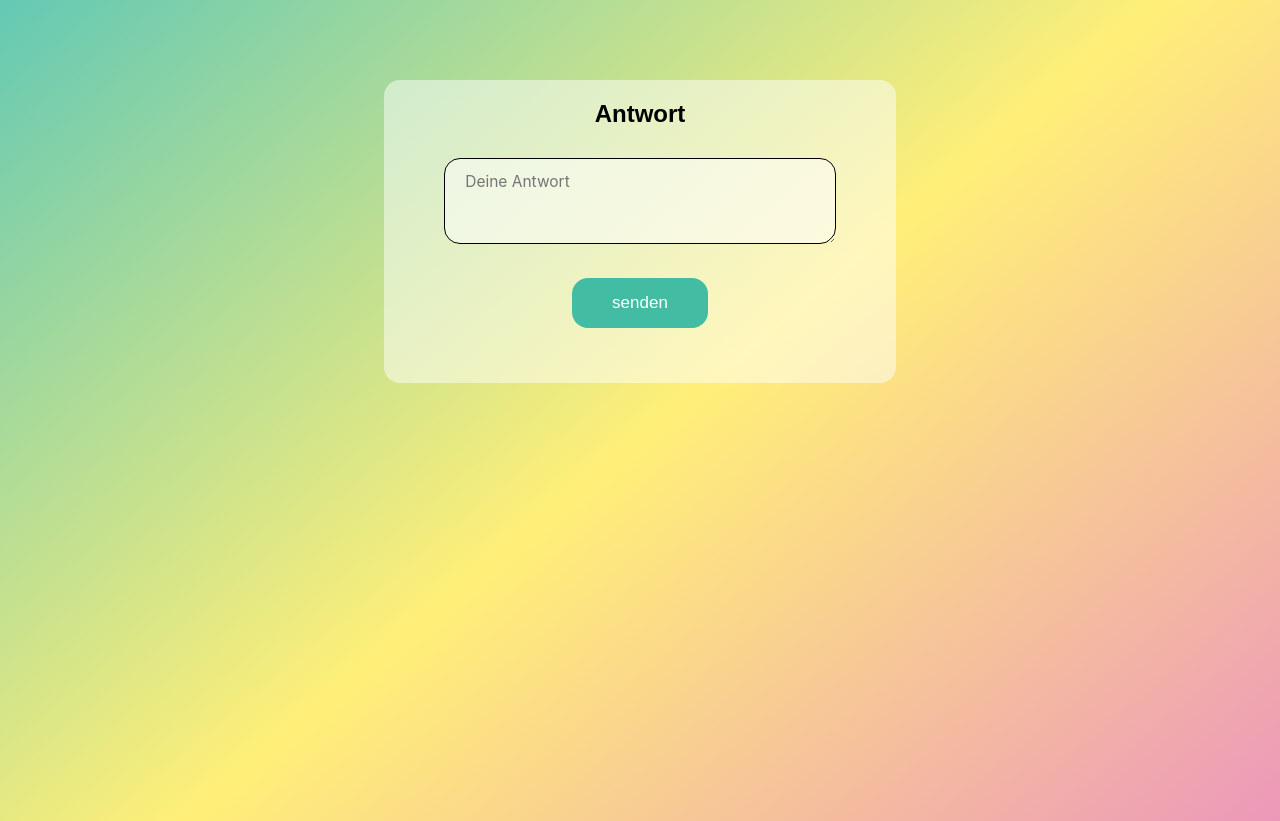
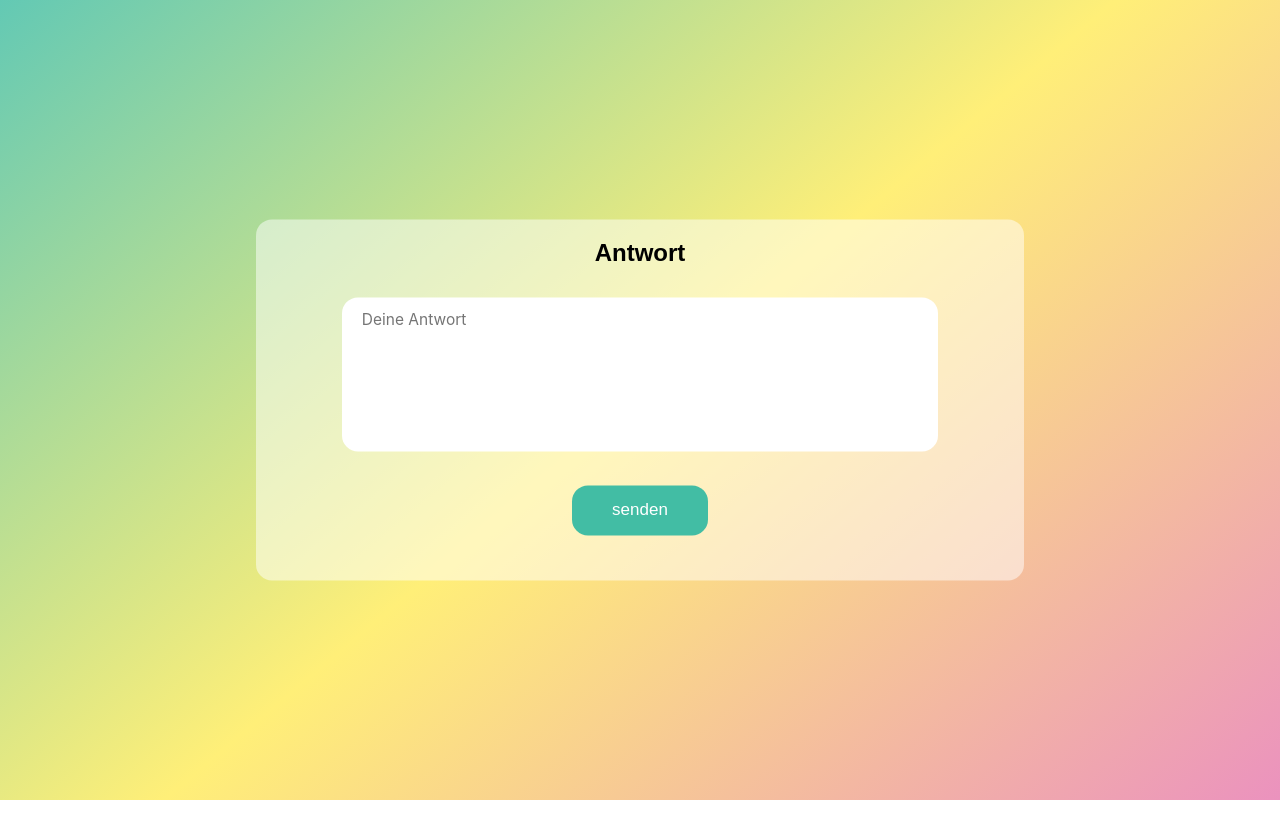
Before and after one commit to ceya96/Comment-App, a PHP site: page /answers.php in a window 1280 px wide. Shown: the top 821 px of the page. After the commit the page ends 800 px from the top, so only its background shows below. Run offline with PHP 8.4, Linux system fonts and the light colour scheme; some libraries are stand-ins or nearby versions.

Commit message:
worked on the answer section

```diff
--- a/Comment.php
+++ b/Comment.php
@@ -26,7 +26,7 @@ class Comment
         {
             while ($row = $result->fetch_assoc())
             {
-                echo "<div class='author-container'>" ."<span class='author'>" . $row["name"] . "</span>" . "<span class='author-id'>". " (" . $row["id"] . ")"."</span>". "<span class='author-mail'>". " (" . $row["email"] . ")"."</span>"."</div>" . $row["text"] . "<a href='answers.php'>Antworten</a>" . "<br>";
+                echo "<div class='author-container'>" ."<span class='author'>" . $row["name"] . "</span>" . "<span class='author-id'>". " (" . $row["id"] . ")"."</span>". "<span class='author-mail'>". " (" . $row["email"] . ")"."</span>"."</div>" . $row["text"] . "<a href='#'onclick='iframeshow()'>Antworten</a>" . "<br>";
                 //Todo vsprintf recherchieren
                 /*echo vsprintf('<br><h1 class="author">%s</h1><br>%s', [
                    'Yasin',
--- /dev/null
+++ b/answers.css
@@ -0,0 +1,81 @@
+*{
+    box-sizing: border-box;
+    padding:0;
+    margin: 0;
+}
+h2{
+    font-family: sans-serif;
+    text-align: center;
+    word-wrap: break-word;
+    margin-top: 15px;
+    margin-bottom: 25px;
+}
+body{
+    font-family: sans-serif;
+    background: linear-gradient(320deg, #eb92be, #ffef78,#63c9b4);
+    height: 100vh;
+}
+.container{
+    width: 60%;
+    position: fixed;
+    top: 50%;
+    left: 50%;
+    translate: -50% -50%;
+    background: rgba(255, 255, 255, 0.5);
+    padding: 5px;
+    border-radius: 16px;
+}
+textarea{
+    width: 100%;
+    max-width: 100%;
+    min-width: 100%;
+    padding: 12px 20px;
+    background: white;
+    border-radius: 16px;
+    font-family:-apple-system,BlinkMacSystemFont,'Segoe UI',Roboto,Oxygen,Ubuntu,Cantarell,'Open Sans','Helvetica Neue',sans-serif;;
+    font-size: 15.5px;
+    line-height: 1.4;
+    border: none;
+    resize: none;
+}
+::placeholder {
+    font-family:-apple-system,BlinkMacSystemFont,'Segoe UI',Roboto,Oxygen,Ubuntu,Cantarell,'Open Sans','Helvetica Neue',sans-serif;;
+    font-size: 15.5px;
+    line-height: 1.4;
+}
+.button {
+    margin: 30px auto 35px auto;
+    background: #42bda4;
+    color: white;
+    padding: 15px 40px;
+    cursor: pointer;
+    display: block;
+    border-radius: 16px;
+    border: none;
+    font-size: 17px;
+    font-family: sans-serif;
+}
+.button:hover {
+    background-color: #2e8674;
+}
+.button:active {
+    background-color:  #2e8674;
+    box-shadow: 0 2px #2e8674;
+    transform: translateY(4px);
+}
+.comment-box{
+    margin: 30px auto 20px auto;
+    background: white;
+    border-radius: 16px;
+    word-wrap: break-word;
+    padding: 10px 10px 20px;
+    font-family:-apple-system,BlinkMacSystemFont,'Segoe UI',Roboto,Oxygen,Ubuntu,Cantarell,'Open Sans','Helvetica Neue',sans-serif;;
+    font-size: 15.5px;
+    line-height: 1.4;
+}
+.container-form {
+    width: 80%;
+    margin: auto;
+    background: rgba(255, 255, 255, 0);
+    padding: 5px;
+}
--- a/answers.php
+++ b/answers.php
@@ -1,9 +1,8 @@
 <!DOCTYPE html>
 <html lang="en">
 <head>
-    <link rel="stylesheet" href="custom.css">
+    <link rel="stylesheet" href="answers.css">
     <script src="tinymce_6.7.0/tinymce/js/tinymce/tinymce.min.js" referrerpolicy="origin"></script>
-    <script src="main.js"></script>
     <meta charset="UTF-8">
     <meta name="viewport" content="width=device-width, initial-scale=1.0">
     <title>Kommentar Übung</title>
@@ -14,25 +13,25 @@
         Antwort
     </h2>
     <div class="container-form">
-        <form method= "POST" >
+        <form id="answers" method= "POST" >
             <label for="comment"></label>
-            <textarea id="comment" name="comment" rows="4" cols="50" placeholder="Deine Antwort"></textarea>
-            <button class="button" name="submit" id="btn" type="submit"  onClick="window.location.reload()">
+            <textarea id="comment" name="comment" rows="6"  placeholder="Deine Antwort"></textarea>
+            <button class="button" name="submit" id="answerbtn" type="submit" ">
                 senden
             </button>
         </form>
     </div>
 </div>
+<script src="answer.js"></script>
 <script>
-    let input = document.getElementsByClassName("tox tox-tinymce tox-tinymce--toolbar-bottom");
+    let input = document.getElementById("answers");
     input.addEventListener("keypress", enter)
 
     function enter(senden) {
         if (senden.key === "Enter") {
             senden.preventDefault();
-            document.getElementById("btn").click();
+            document.getElementById("answerbtn").click();
         }
     }
 </script>
-
 </body>
--- a/custom.css
+++ b/custom.css
@@ -54,20 +58,24 @@ input{
     line-height: 1.4;
 }
 textarea{
+    background: white;
     width: 100%;
     max-width: 100%;
     min-width: 100%;
     padding: 12px 20px;
-    background: rgba(255, 255, 255, 0.5);
     border-radius: 16px;
-    border: 1px solid black;
+    font-family:-apple-system,BlinkMacSystemFont,'Segoe UI',Roboto,Oxygen,Ubuntu,Cantarell,'Open Sans','Helvetica Neue',sans-serif;;
+    font-size: 15.5px;
+    line-height: 1.4;
+    border: none;
+    resize: none;
 }
 ::placeholder {
     font-family:-apple-system,BlinkMacSystemFont,'Segoe UI',Roboto,Oxygen,Ubuntu,Cantarell,'Open Sans','Helvetica Neue',sans-serif;;
     font-size: 15.5px;
     line-height: 1.4;
 }
-.button {
+.button{
     margin: 30px auto 45px auto;
     background: #42bda4;
     color: white;
```
Also changed, not shown: other parts of custom.css (+43 -5 lines), index.php (+9 -17 lines), main.js (+51 -1 lines).
